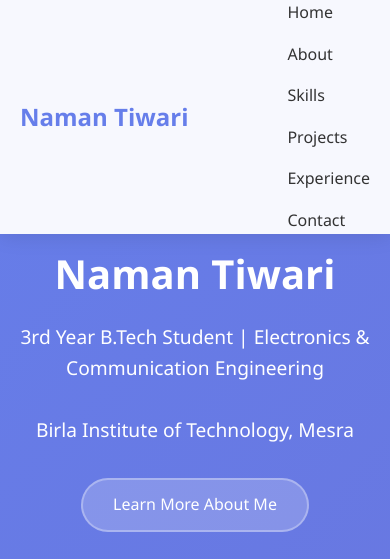
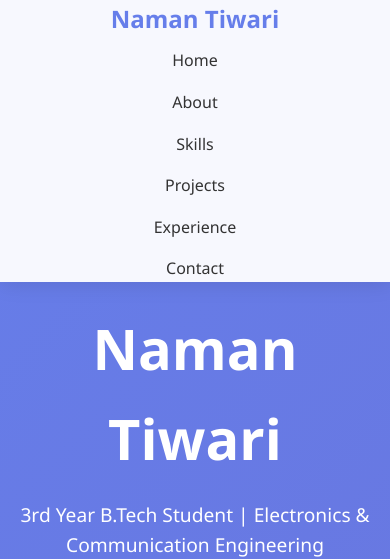
Before and after one commit to namantiwari269/portfolio, a plain HTML site: page index.html in a window 390 px wide. Shown: the top 559 px of the page. Drawn offline with Linux system fonts and the light colour scheme.

Commit message:
Update style.css

```diff
--- a/style.css
+++ b/style.css
@@ -354,26 +354,24 @@
         }
 
         /* Responsive Design */
-        @media (max-width: 768px) {
-            .nav-links {
-                flex-direction: column;
-                gap: 1rem;
-            }
+@media (max-width: 768px) {
+    nav {
+        flex-direction: column;
+        align-items: center;
+    }
 
-            .hero-content h1 {
-                font-size: 2.5rem;
-            }
+    .logo {
+        margin-bottom: 10px;
+    }
 
-            .about-content {
-                grid-template-columns: 1fr;
-                text-align: center;
-            }
+    .nav-links {
+        flex-direction: column;
+        gap: 1rem;
+        align-items: center;
+        width: 100%;
+    }
 
-            .about-text {
-                text-align: center;
-            }
-
-            .section-title {
-                font-size: 2rem;
-            }
-        }
+    body {
+        padding-top: 120px; /* give space so hero doesn't hide behind header */
+    }
+}
```
